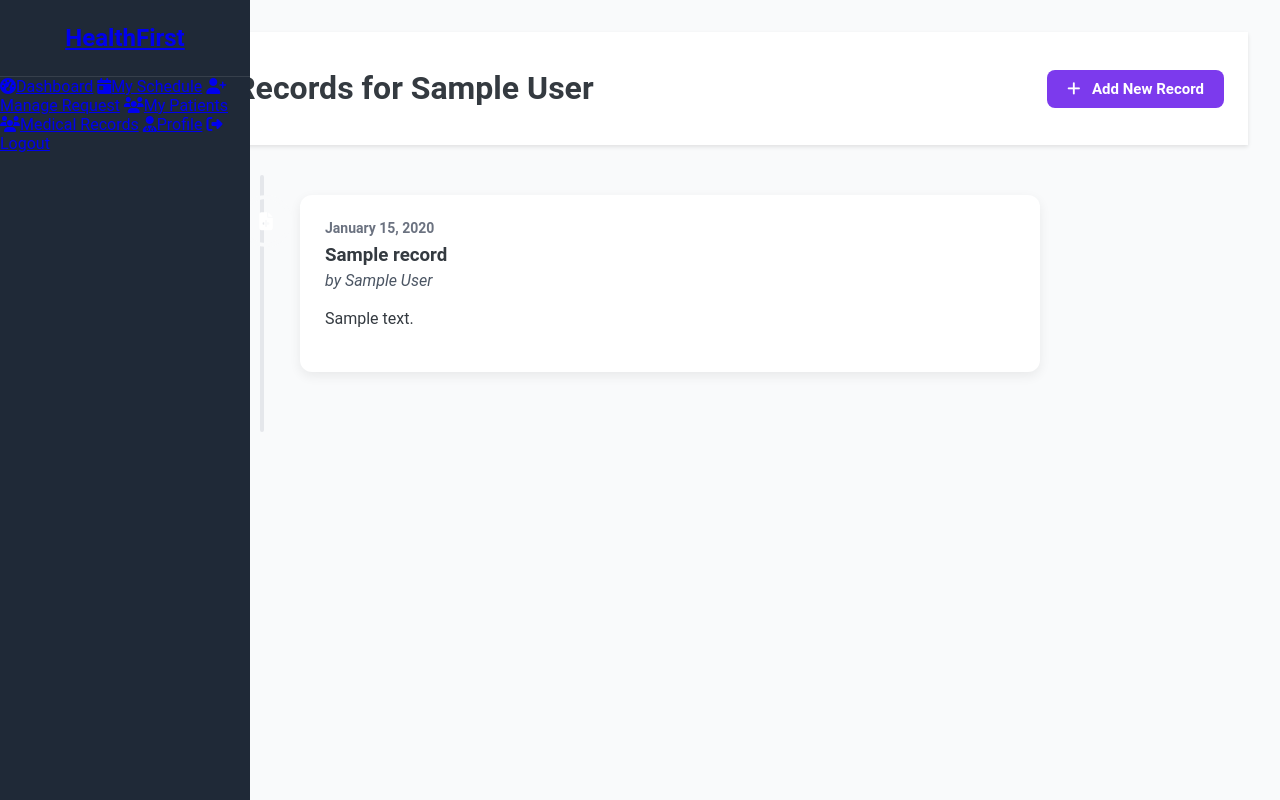
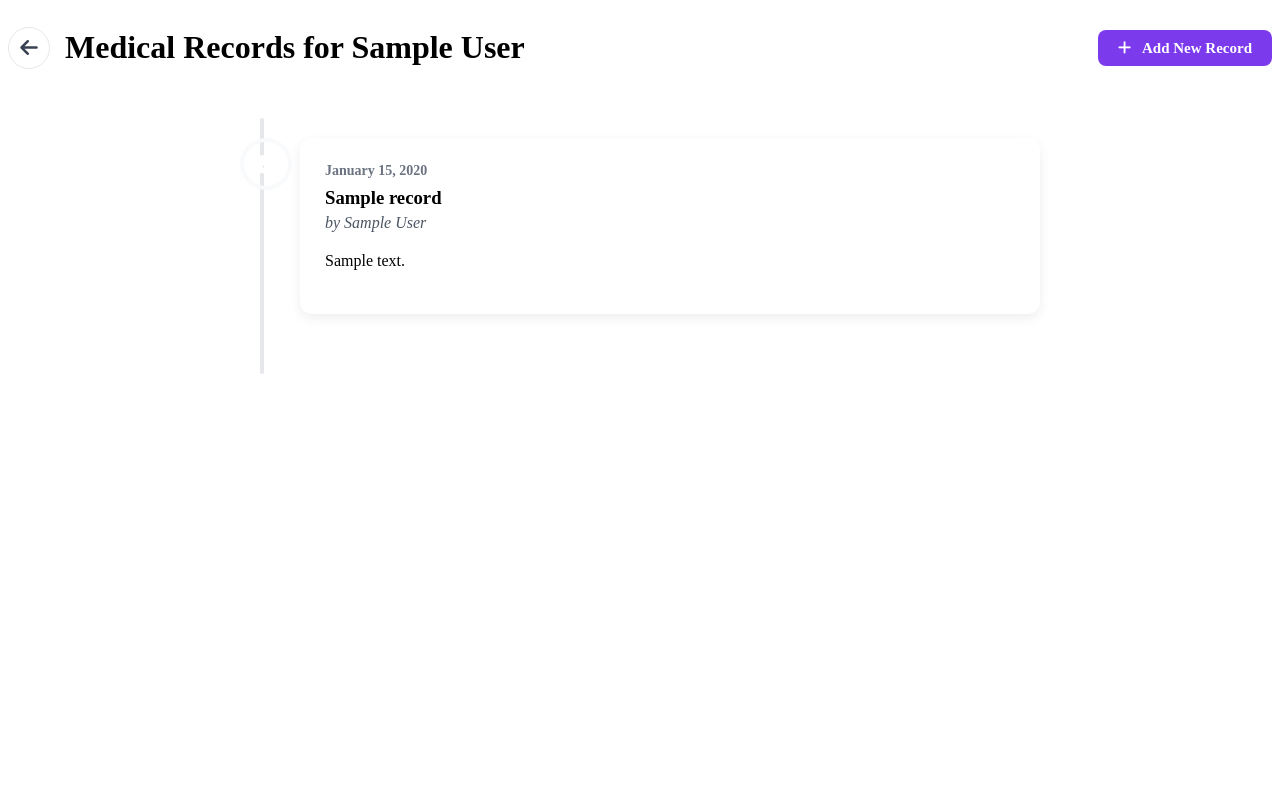
Before and after one commit to Kamalkanakhara/HealthFirst, a PHP site: page /patient_medical_records.php?patient_id=1 in a window 1280 px wide. Run offline with PHP 8.4, Linux system fonts and the light colour scheme; the visitor is signed in with stand-in values (Sample User, id 1); tables that the repository leaves empty or names only in its code hold one stand-in row (values such as "Sample post").

Commit message:
Change in viewing medical records

```diff
--- a/doctor/add_medical_record.php
+++ b/doctor/add_medical_record.php
@@ -34,7 +34,7 @@ try {
 </head>
 <body>
     <div class="dashboard-container">
-        <aside class="sidebar">
+        <!-- <aside class="sidebar">
             <div class="sidebar-header"><a href="../homepage.php" class="logo">HealthFirst</a></div>
              <nav class="sidebar-nav">
                 <a href="dashboard.php" class="nav-item"><i class="fas fa-tachometer-alt"></i><span>Dashboard</span></a>
@@ -44,7 +44,7 @@ try {
                 <a href="doctor_profile.php" class="nav-item"><i class="fas fa-user-md"></i><span>Profile</span></a>
                 <a href="../auth/logout.php" class="nav-item"><i class="fas fa-sign-out-alt"></i><span>Logout</span></a>
             </nav>
-        </aside>
+        </aside> -->
 
         <main class="main-content">
              <header class="main-header">
--- a/doctor/patient_medical_records.php
+++ b/doctor/patient_medical_records.php
@@ -54,14 +54,14 @@ function getIconForRecordType($type) {
     <meta charset="UTF-8">
     <meta name="viewport" content="width=device-width, initial-scale=1.0">
     <title>Medical Records for <?php echo htmlspecialchars($patient_name); ?> - HealthFirst</title>
-     <link rel="stylesheet" href="../assets/css/doctor_dashboard.css">
+
     <link rel="stylesheet" href="../assets/css/doctor_medical_records.css">
     <link rel="stylesheet" href="https://cdnjs.cloudflare.com/ajax/libs/font-awesome/6.4.0/css/all.min.css">
     <link href="https://fonts.googleapis.com/css2?family=Inter:wght@400;500;600;700&display=swap" rel="stylesheet">
 </head>
 <body>
     <div class="dashboard-container">
-        <aside class="sidebar">
+        <!-- <aside class="sidebar">
             <div class="sidebar-header"><a href="../homepage.php" class="logo">HealthFirst</a></div>
              <nav class="sidebar-nav">
                 <a href="dashboard.php" class="nav-item"><i class="fas fa-tachometer-alt"></i><span>Dashboard</span></a>
@@ -72,7 +72,7 @@ function getIconForRecordType($type) {
                 <a href="doctor_profile.php" class="nav-item"><i class="fas fa-user-md"></i><span>Profile</span></a>
                 <a href="../auth/logout.php" class="nav-item"><i class="fas fa-sign-out-alt"></i><span>Logout</span></a>
             </nav>
-        </aside>
+        </aside> -->
 
         <main class="main-content">
             <header class="main-header">
```
